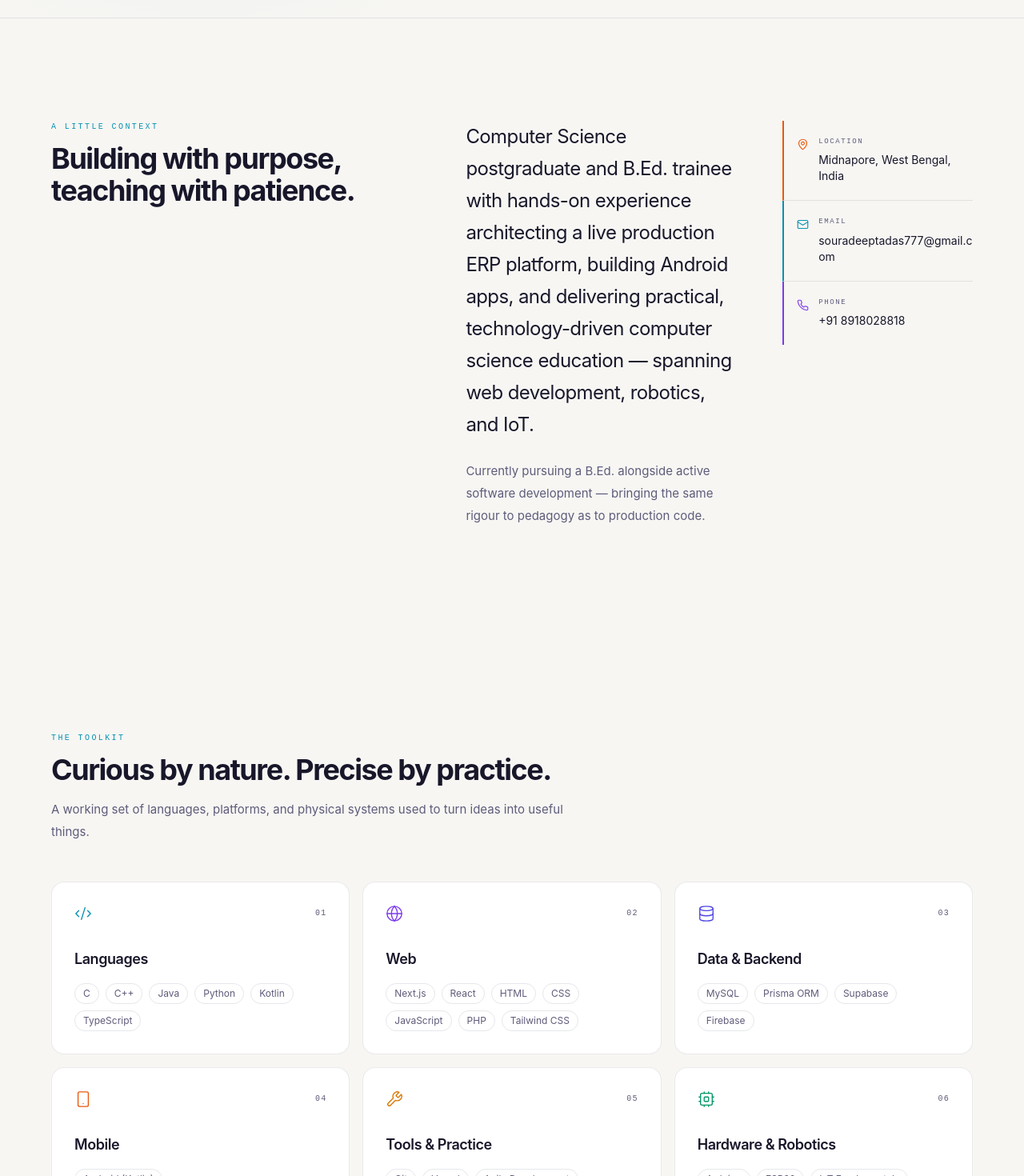
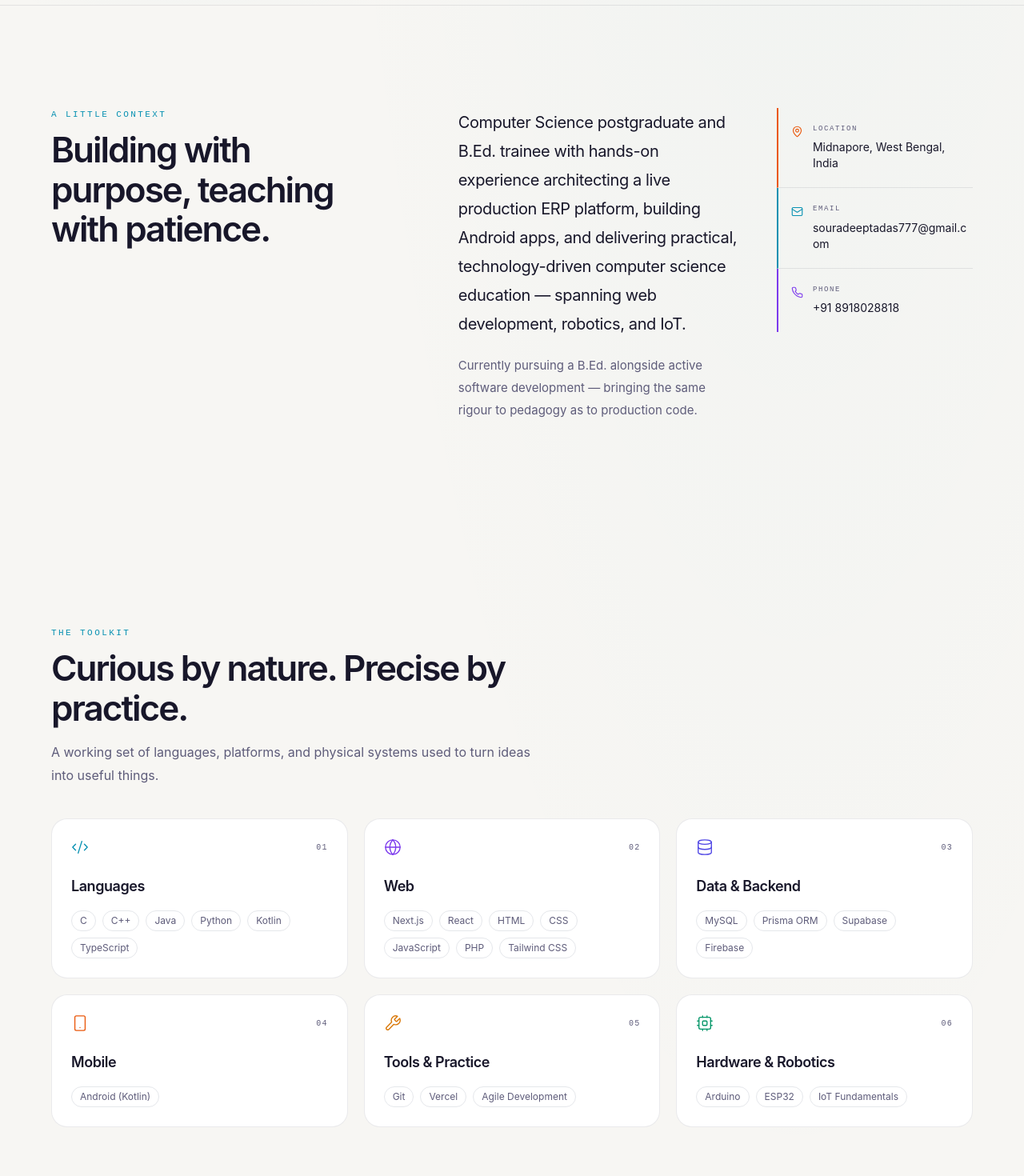
Before and after one commit to Neel177/souradeepta-portfolio, a Next.js app: page / in a window 1280 px wide. Shown: the part 1120-2590 px from the top of the page at 80% size. Built offline with nearby package versions, Linux system fonts and the light colour scheme.

Commit message:
Polish portfolio UI

```diff
--- a/app/globals.css
+++ b/app/globals.css
@@ -97,8 +97,12 @@ body {
     -webkit-font-smoothing: antialiased;
     -moz-osx-font-smoothing: grayscale;
     font-feature-settings: "kern" 1, "liga" 1, "calt" 1;
-    transition: background-color 400ms cubic-bezier(0.4, 0, 0.2, 1),
-        color 400ms cubic-bezier(0.4, 0, 0.2, 1);
+    background-image: radial-gradient(ellipse 72% 48% at 78% 0%, rgba(93, 87, 180, 0.045), transparent 68%);
+    transition: background-color 240ms ease, color 240ms ease;
+}
+
+:root[data-theme="day"] body {
+    background-image: radial-gradient(ellipse 72% 48% at 78% 0%, rgba(8, 145, 178, 0.035), transparent 68%);
 }
 
 /* ─────────────────────────────────────────────────────────────
--- a/components/LiveProjectPreview.tsx
+++ b/components/LiveProjectPreview.tsx
@@ -44,7 +44,7 @@ export function LiveProjectPreview({
     return (
         <div
             ref={containerRef}
-            className="group relative aspect-video overflow-hidden bg-[var(--color-surface-2)]"
+            className="group relative aspect-video overflow-hidden bg-[var(--color-surface-2)] lg:aspect-auto lg:h-full lg:min-h-[25rem]"
         >
             {/* Beautiful fallback/background */}
             <div
@@ -140,7 +140,7 @@ export function LiveProjectPreview({
                     alt={alt}
                     fill
                     sizes="(max-width: 1024px) 100vw, 50vw"
-                    className={`relative z-[1] h-full w-full object-cover transition-opacity duration-700 ${state === "live"
+                    className={`relative z-[1] h-full w-full object-cover transition-transform duration-200 group-hover:scale-[1.01] ${state === "live"
                             ? "opacity-0"
                             : "opacity-100"
                         }`}
--- a/components/ui/SectionHeading.tsx
+++ b/components/ui/SectionHeading.tsx
@@ -20,14 +20,14 @@ export function SectionHeading({ eyebrow, title, description, align = "left" }:
             whileInView="show"
             viewport={viewportOnce}
         >
-            <p className="font-mono text-[10px] uppercase tracking-[0.24em] text-cyan">
+            <p className="font-mono text-[10px] font-medium uppercase tracking-[0.2em] text-cyan sm:text-[11px] sm:tracking-[0.22em]">
                 {eyebrow}
             </p>
-            <h2 className="mt-3 font-display text-3xl font-bold leading-tight tracking-[-0.04em] text-ink sm:text-4xl">
+            <h2 className="mt-3 font-display text-[clamp(1.85rem,4vw,2.75rem)] font-semibold leading-[1.12] tracking-[-0.045em] text-ink">
                 {title}
             </h2>
             {description && (
-                <p className="mt-4 text-[15px] leading-7 text-muted">
+                <p className="mt-4 max-w-[60ch] text-[15px] leading-7 text-muted sm:text-base sm:leading-[1.8]">
                     {description}
                 </p>
             )}
--- a/sections/About.tsx
+++ b/sections/About.tsx
@@ -35,19 +35,19 @@ export function About() {
     return (
         <section id="about" className="border-t border-[var(--color-border)] px-5 py-24 sm:px-8 lg:px-10 lg:py-32">
             <div className="mx-auto max-w-6xl">
-                <div className="grid gap-14 lg:grid-cols-[0.8fr_1.2fr] lg:gap-24">
+                <div className="grid gap-10 lg:grid-cols-[0.8fr_1.2fr] lg:gap-20">
 
                     <SectionHeading
                         eyebrow="A little context"
                         title="Building with purpose, teaching with patience."
                     />
 
-                    <div className="grid gap-10 lg:grid-cols-[1fr_0.7fr] lg:gap-14">
+                    <div className="grid gap-8 lg:grid-cols-[1fr_0.7fr] lg:gap-12">
                         <SectionReveal>
-                            <p className="font-display text-xl leading-9 tracking-[-0.025em] text-ink/80 sm:text-2xl sm:leading-10">
+                            <p className="max-w-[58ch] font-display text-lg leading-8 tracking-[-0.02em] text-ink/80 sm:text-xl sm:leading-9">
                                 {profile.bio}
                             </p>
-                            <p className="mt-6 text-[15px] leading-7 text-muted">
+                            <p className="mt-5 max-w-[58ch] text-[15px] leading-7 text-muted">
                                 Currently pursuing a B.Ed. alongside active software development — bringing the same rigour to pedagogy as to production code.
                             </p>
                         </SectionReveal>
--- a/sections/Achievements.tsx
+++ b/sections/Achievements.tsx
@@ -69,7 +69,7 @@ export function Achievements() {
                         return (
                             <SectionReveal key={achievement.id}>
                                 <div
-                                    className={`group flex gap-4 rounded-2xl border p-5 transition-all duration-300 hover:-translate-y-0.5 hover:border-[var(--color-border-strong)] hover:shadow-card sm:p-6 ${s.border} bg-[var(--color-surface)]`}
+                                    className={`group flex gap-4 rounded-[1.25rem] border p-5 transition-all duration-200 hover:-translate-y-0.5 hover:border-[var(--color-border-strong)] hover:shadow-card sm:p-6 ${s.border} bg-[var(--color-surface)]`}
                                 >
                                     {/* Icon */}
                                     <div className={`flex h-10 w-10 shrink-0 items-center justify-center rounded-xl ${s.bg}`}>
--- a/sections/Experience.tsx
+++ b/sections/Experience.tsx
@@ -24,7 +24,7 @@ export function Experience() {
     const schoolEducation = experience.filter((item) => item.educationLevel === "school");
 
     return (
-        <section id="experience" className="px-5 py-24 sm:px-8 lg:px-10 lg:py-32">
+        <section id="experience" className="px-5 py-20 sm:px-8 sm:py-24 lg:px-10 lg:py-28">
             <div className="mx-auto max-w-6xl">
                 <SectionHeading
                     eyebrow="The path so far"
@@ -32,7 +32,7 @@ export function Experience() {
                     description="An evolving practice built through classrooms, coursework, and software shipped for real people."
                 />
 
-                <div className="relative mt-14 space-y-0">
+                <div className="relative mt-10 space-y-0 sm:mt-12">
                     {/* Timeline line — gradient */}
                     <div className="absolute bottom-4 left-[1.35rem] top-4 w-px bg-gradient-to-b from-amber/60 via-violet/40 to-violet/20 sm:left-[1.85rem]" />
 
@@ -49,7 +49,7 @@ export function Experience() {
 
                                 {/* Card */}
                                 <div
-                                    className="rounded-2xl border border-[var(--color-border)] border-l-2 bg-[var(--color-surface)] p-5 transition-colors hover:border-[var(--color-border-strong)] sm:p-6"
+                                    className="rounded-[1.25rem] border border-[var(--color-border)] border-l-2 bg-[var(--color-surface)] p-5 transition-colors duration-200 hover:border-[var(--color-border-strong)] sm:p-6"
                                     style={style.accentStyle}
                                 >
                                     <div className="flex flex-wrap items-start justify-between gap-3">
--- a/sections/Hero.tsx
+++ b/sections/Hero.tsx
@@ -43,7 +43,7 @@ export function Hero() {
         <>
             <section
                 id="top"
-                className="relative overflow-x-clip px-5 pb-16 pt-28 sm:pb-20 sm:pt-36 lg:px-10 lg:pb-24 lg:pt-35"
+                className="relative overflow-x-clip px-5 pb-16 pt-28 sm:pb-20 sm:pt-32 lg:px-10 lg:pb-24 lg:pt-32"
             >
                 {/* Ambient background gradients */}
                 <div className="pointer-events-none absolute inset-0 bg-gradient-hero" />
@@ -136,7 +136,7 @@ export function Hero() {
                         {/* Headline */}
                         <motion.h1
                             variants={fadeUp}
-                            className="mt-3 min-w-0 break-words font-display text-[clamp(2.5rem,10vw,3.8rem)] font-bold leading-[0.96] tracking-[-0.05em] text-ink"
+                            className="mt-3 min-w-0 break-words font-display text-[clamp(2.35rem,9vw,3.6rem)] font-semibold leading-[0.99] tracking-[-0.052em] text-ink"
                         >
                             CS Educator
                             <br />
@@ -151,7 +151,7 @@ export function Hero() {
                         {/* Tagline */}
                         <motion.p
                             variants={fadeUp}
-                            className="mt-5 max-w-sm font-display text-[15px] leading-7 text-ink/75"
+                            className="mt-5 max-w-sm font-display text-base leading-[1.75] text-ink/75"
                         >
                             {profile.tagline}
                         </motion.p>
--- a/sections/Skills.tsx
+++ b/sections/Skills.tsx
@@ -61,7 +61,7 @@ export function Skills() {
                     initial="hidden"
                     whileInView="show"
                     viewport={viewportOnce}
-                    className="mt-12 grid gap-4 sm:grid-cols-2 lg:grid-cols-3"
+                    className="mt-10 grid gap-4 sm:grid-cols-2 lg:grid-cols-3 lg:gap-5"
                 >
                     {skillCategories.map((category, index) => {
                         const Icon = resolveIcon(category.icon);
@@ -71,7 +71,7 @@ export function Skills() {
                             <motion.div
                                 key={category.name}
                                 variants={slideUp}
-                                className={`group relative overflow-hidden rounded-2xl border border-[var(--color-border)] bg-[var(--color-surface)] p-6 transition-all duration-300 hover:-translate-y-1 hover:border-[var(--color-border-strong)] sm:p-7 ${accent.glow}`}
+                                className={`group relative overflow-hidden rounded-[1.25rem] border border-[var(--color-border)] bg-[var(--color-surface)] p-5 transition-all duration-200 hover:-translate-y-0.5 hover:border-[var(--color-border-strong)] hover:shadow-card sm:p-6 ${accent.glow}`}
                             >
                                 {/* Gradient accent bar */}
                                 <div className={`absolute inset-x-0 top-0 h-px bg-gradient-to-r ${accent.bar}`} />
@@ -84,7 +84,7 @@ export function Skills() {
                                     </span>
                                 </div>
 
-                                <h3 className="mt-8 font-display text-lg font-semibold tracking-[-0.025em] text-ink">
+                                <h3 className="mt-6 font-display text-lg font-semibold tracking-[-0.025em] text-ink">
                                     {category.name}
                                 </h3>
 
```
Also changed, not shown: sections/Projects.tsx (+4 -4 lines).
